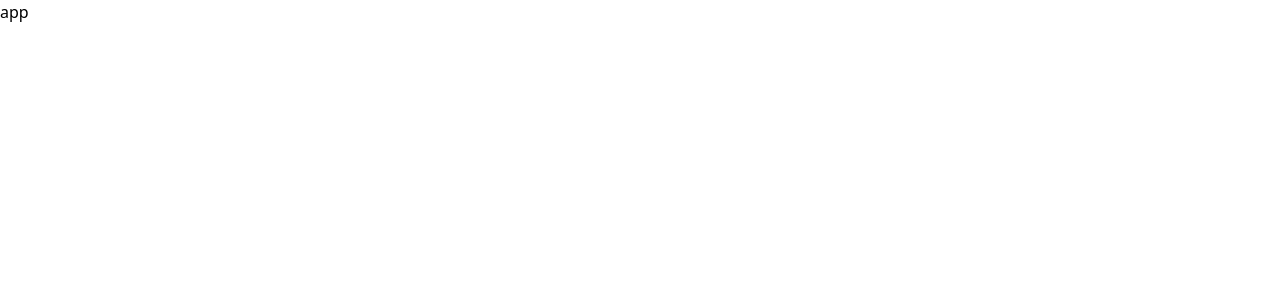
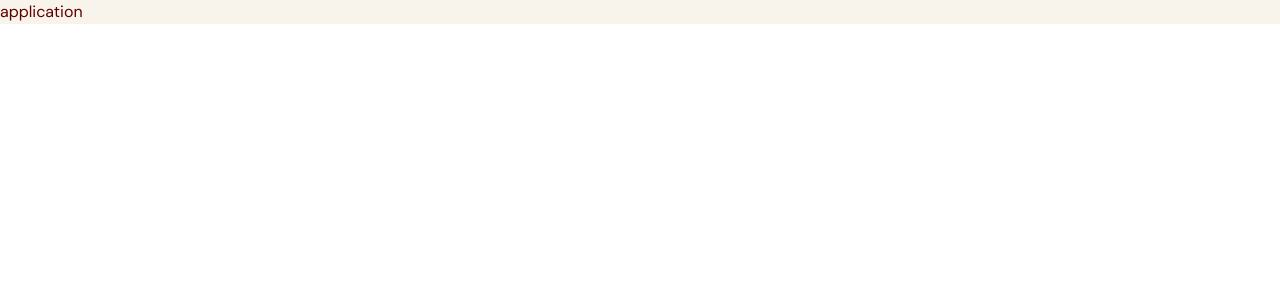
Before and after one commit to MykolaMuts/Kindness-frontend, a React (Vite) app: page / in a window 1280 px wide. Shown: the top 300 px of the page. Built offline with nearby package versions, Linux system fonts and the light colour scheme.

Commit message:
Small changes

```diff
--- a/src/App.tsx
+++ b/src/App.tsx
@@ -1,8 +1,10 @@
+// import Navbar from "@/scenes/navbar"
+
 function App() {
 
   return (
-    <div className="App">app
-
+    <div className="App bg-gray-20">
+      application
     </div>
   )
 }
--- a/src/index.css
+++ b/src/index.css
@@ -1,3 +1,16 @@
+@import url('https://fonts.googleapis.com/css2?family=DM+Sans:ital,opsz,wght@0,9..40,100..1000;1,9..40,100..1000&family=Montserrat:ital,wght@0,100..900;1,100..900&display=swap');
+
 @tailwind base;
 @tailwind components;
 @tailwind utilities;
+
+html,
+body,
+#root {
+    .App {
+        height: 100%;
+        width: 100%;
+        font-family: "DM Sans", sans-serif;
+        @apply text-gray-500;
+    }
+}
--- a/tailwind.config.js
+++ b/tailwind.config.js
@@ -17,7 +17,7 @@
       backgroundImage: (theme) => ({
         "gradient-yellowred":
           "linear-gradient(90deg, #FF616A 0%, #FFC837 100%)",
-        "mobile-home": "url('./assets/Circles.png')",
+        // "mobile-home": "url('./assets/Circles.png')",
       }),
       fontFamily: {
         dmsans: ["DM Sans", "sans-serif"],
```
